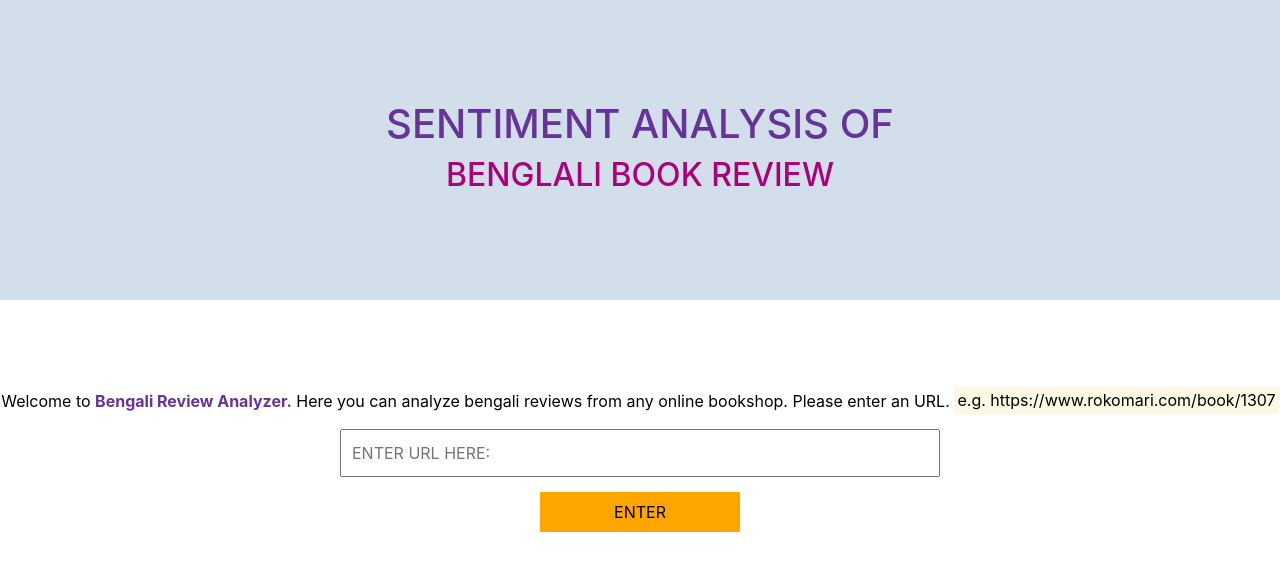
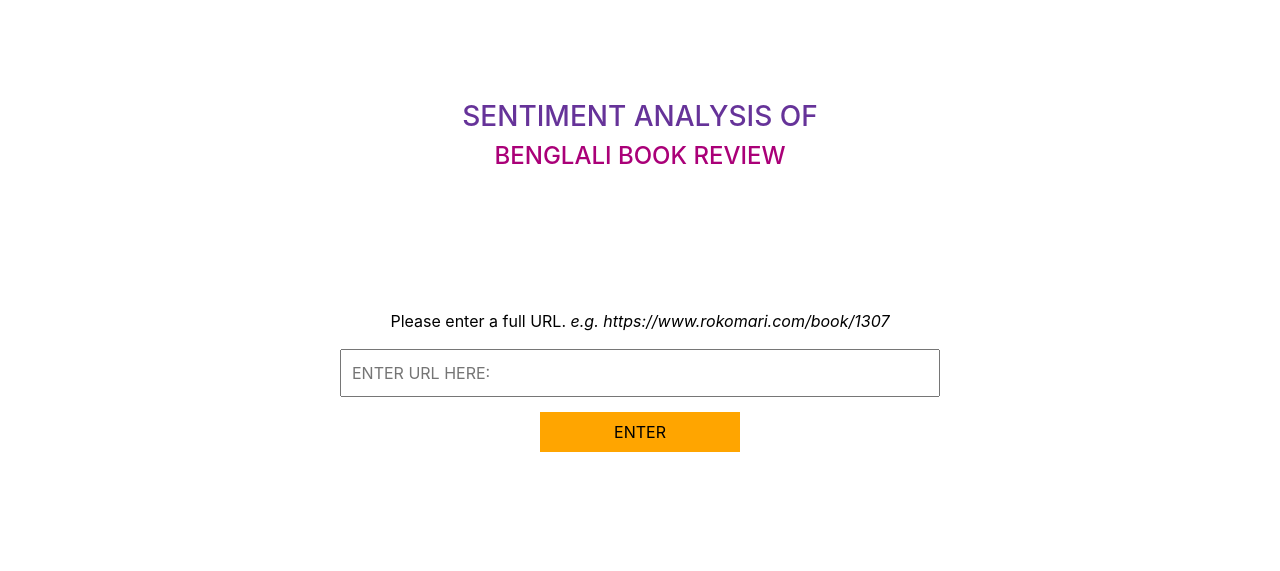
Before and after one commit to muktadirmaashif/bengali-review-analyzer, a Flask app: page / in a window 1280 px wide. Shown: the part 64-635 px from the top of the page. Run offline with Flask 2, Linux system fonts and the light colour scheme; parts of the project's set-up code (start-up, migrations or seed data) failed here and were passed over.

Commit message:
modified index

```diff
--- a/ml_performance_trigram.json
+++ b/ml_performance_trigram.json
@@ -1 +1 @@
-{"Logistic Regression": {"Accuracy": 73.05, "Precision": 71.54, "Recall": 100.0, "F1 Score": 83.41}, "Decision Tree": {"Accuracy": 79.43, "Precision": 85.56, "Recall": 83.77, "F1 Score": 84.66}, "Random Forest": {"Accuracy": 82.98, "Precision": 80.69, "Recall": 98.42999999999999, "F1 Score": 88.68}, "Naive Bayes": {"Accuracy": 82.27, "Precision": 96.69, "Recall": 76.44, "F1 Score": 85.38}, "KNN": {"Accuracy": 84.39999999999999, "Precision": 90.16, "Recall": 86.39, "F1 Score": 88.24}, "Linear SVM": {"Accuracy": 69.86, "Precision": 69.19999999999999, "Recall": 100.0, "F1 Score": 81.8}, "Kernel SVM": {"Accuracy": 71.99, "Precision": 70.74000000000001, "Recall": 100.0, "F1 Score": 82.86}, "SGD": {"Accuracy": 85.11, "Precision": 82.82000000000001, "Recall": 98.42999999999999, "F1 Score": 89.95}}
+{"Logistic Regression": {"Accuracy": 73.05, "Precision": 71.54, "Recall": 100.0, "F1 Score": 83.41}, "Decision Tree": {"Accuracy": 79.43, "Precision": 85.56, "Recall": 83.77, "F1 Score": 84.66}, "Random Forest": {"Accuracy": 82.98, "Precision": 80.69, "Recall": 98.42999999999999, "F1 Score": 88.68}, "Naive Bayes": {"Accuracy": 82.27, "Precision": 96.69, "Recall": 76.44, "F1 Score": 85.38}, "KNN": {"Accuracy": 84.39999999999999, "Precision": 90.16, "Recall": 86.39, "F1 Score": 88.24}, "Linear SVM": {"Accuracy": 69.86, "Precision": 69.19999999999999, "Recall": 100.0, "F1 Score": 81.8}, "Kernel SVM": {"Accuracy": 71.99, "Precision": 70.74000000000001, "Recall": 100.0, "F1 Score": 82.86}, "SGD": {"Accuracy": 85.82, "Precision": 83.56, "Recall": 98.42999999999999, "F1 Score": 90.38000000000001}}
--- a/static/styles/index.css
+++ b/static/styles/index.css
@@ -65,6 +65,7 @@
 
 .main--form__input {
     padding: 10px;
+
     /* box-sizing: border-box; */
     width: 600px;
     margin-bottom: 10px;
@@ -92,15 +93,6 @@
   }
 }
 
-.alert-danger {
-  margin-bottom: 50px;
-
-}
-@media only screen and (max-width: 600ps) {
-  .alert-danger {
-    width: 80%;
-  }
-}
 
 .title-section {
   background-color: #d2dee9;
--- a/templates/index.html
+++ b/templates/index.html
@@ -22,16 +22,9 @@
     </div>
   </nav>
 
-  <section class="title-section">
-    <h1 class="title-one">SENTIMENT ANALYSIS OF</h1>
-    <h2 class="title-two">BENGLALI BOOK REVIEW</h2>
-  </section>
-<div class="main">
 
-
-
-
-            {% block content %}
+    <div class="container">
+      {% block content %}
     <!--{% with messages = get_flashed_messages() %}
       {% if messages %} -->
           {% for message in messages %}
@@ -46,11 +39,18 @@
       <!--{% endif %}
     {% endwith %}-->
   {% endblock %}
+    </div>
+
+
+    <h3 class="title-one">SENTIMENT ANALYSIS OF</h3>
+    <h4 class="title-two">BENGLALI BOOK REVIEW</h4>
 
 
 
 
-    <p class="para-one">Welcome to <strong style="color: #663399;">Bengali Review Analyzer.</strong> Here you can analyze bengali reviews from any online bookshop. Please enter an URL. <mark>e.g. https://www.rokomari.com/book/1307</mark></p>
+<div class="main">
+
+    <p class="para-one">Please enter a full URL. <em>e.g. https://www.rokomari.com/book/1307</em></p>
     <form action="#" method="post" class="main--form">
         <input class="main--form__input"type="text" id="url" name="url" placeholder="ENTER URL HERE:">
         <input type="submit" value="ENTER" class="main--form__button">
```
Also changed, not shown: 2 other files.
